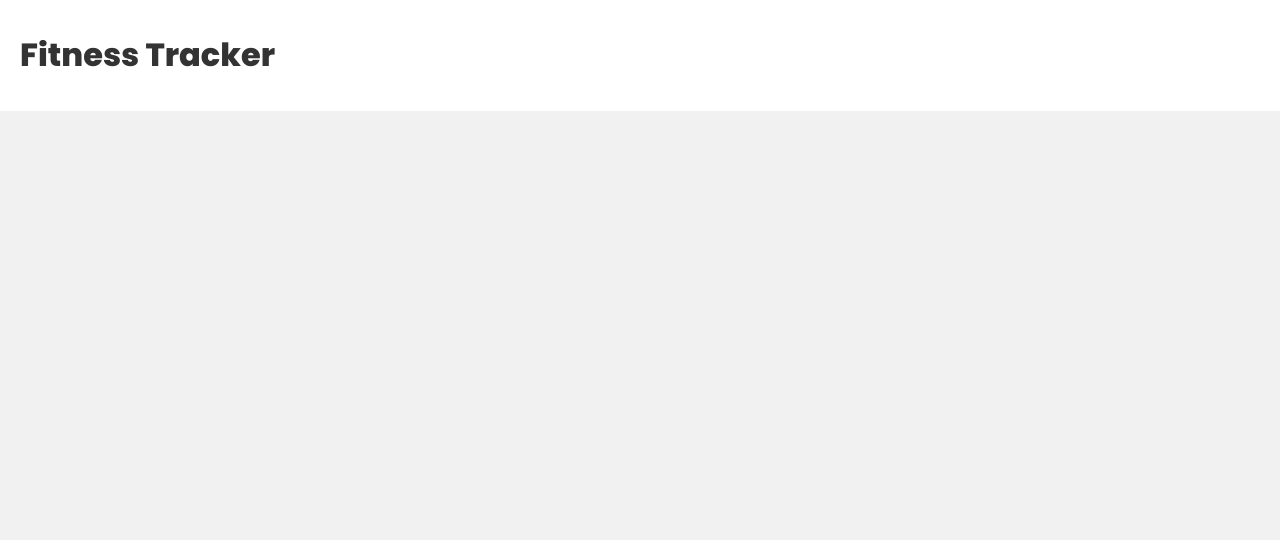
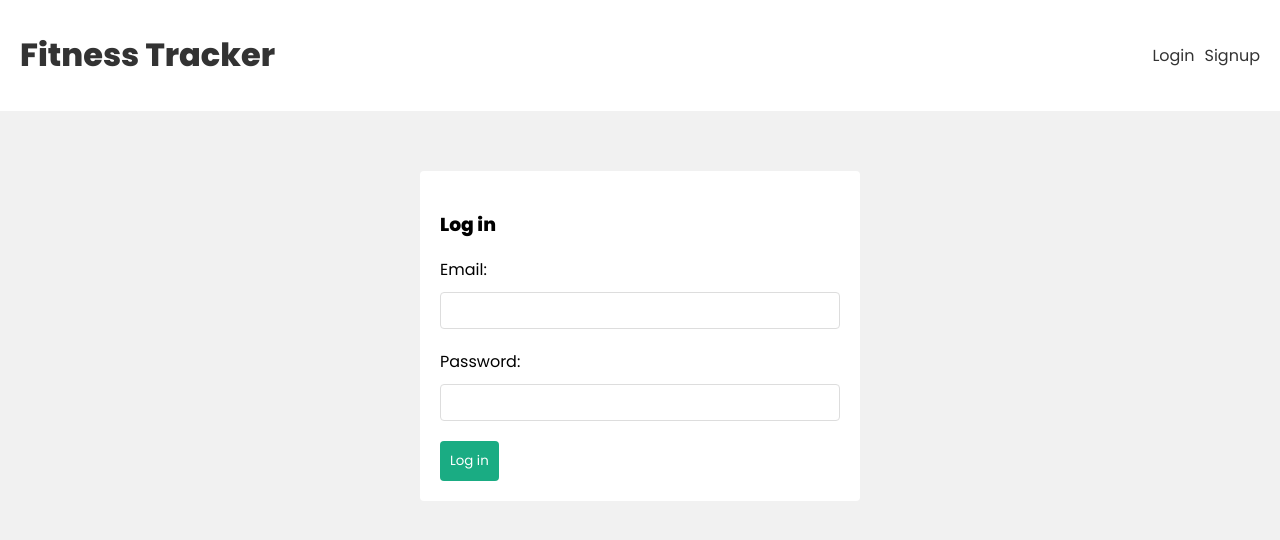
Before and after one commit to VaibhaoHatwar/FitLog, a React (Vite) app in the folder frontend/: page /login in a window 1280 px wide. Before the commit this address had no page. Shown: the top 540 px of the page. Built offline with nearby package versions, Linux system fonts and the light colour scheme.

Commit message:
feature: (frontend) add login and signup pages with form styling
- Created LoginPage and SignupPage components
- Added routing paths for /login and /signup in App.jsx
- Applied custom CSS styling to Navbar, login, and signup forms
- Prepared forms for future authentication logic

```diff
--- a/frontend/src/App.jsx
+++ b/frontend/src/App.jsx
@@ -2,6 +2,8 @@ import { BrowserRouter, Routes, Route } from "react-router-dom"
 
 // pages and components
 import HomePage from "./pages/HomePage"
+import LoginPage from "./pages/LoginPage"
+import SignupPage from "./pages/SignupPage"
 import Navbar from "./components/Navbar"
 
 const App = () => {
@@ -12,6 +14,8 @@ const App = () => {
       <div className="pages">
         <Routes>
           <Route path="/" element={<HomePage />} />
+          <Route path="/login" element={<LoginPage />} />
+          <Route path="/signup" element={<SignupPage />} />
         </Routes>
       </div>
       </BrowserRouter>
--- a/frontend/src/components/Navbar.jsx
+++ b/frontend/src/components/Navbar.jsx
@@ -7,6 +7,12 @@ const Navbar = () => {
         <Link to="/">
           <h1>Fitness Tracker</h1>
         </Link>
+        <nav>
+          <div>
+            <Link to="/login">Login</Link>
+            <Link to="/signup">Signup</Link>
+          </div>
+        </nav>
       </div>
     </header>
   );
--- a/frontend/src/index.css
+++ b/frontend/src/index.css
@@ -101,3 +101,20 @@ div.error {
 input.error {
   border: 1px solid var(--error);
 }
+
+/* navbar */
+nav {
+  display: flex;
+  align-items: center;
+}
+nav a {
+  margin-left: 10px;
+}
+/* auth forms */
+form.signup, form.login {
+  max-width: 400px;
+  margin: 40px auto;
+  padding: 20px;
+  background: #fff;
+  border-radius: 4px;
+}
--- /dev/null
+++ b/frontend/src/pages/LoginPage.jsx
@@ -0,0 +1,35 @@
+import { useState } from "react";
+
+const LoginPage = () => {
+  const [email, setEmail] = useState("");
+  const [password, setPassword] = useState("");
+
+  const handleSubmit = async (e) => {
+    e.preventDefault();
+
+    console.log("email: ", email);
+    console.log("password: ", password);
+  };
+
+  return (
+    <form className="login" onSubmit={handleSubmit}>
+      <h3>Log in</h3>
+
+      <label>Email:</label>
+      <input
+        type="email"
+        onChange={(e) => setEmail(e.target.value)}
+        value={email}
+      />
+      <label>Password:</label>
+      <input
+        type="password"
+        onChange={(e) => setPassword(e.target.value)}
+        value={password}
+      />
+      <button type="submit">Log in</button>
+    </form>
+  );
+};
+
+export default LoginPage;
--- /dev/null
+++ b/frontend/src/pages/SignupPage.jsx
@@ -0,0 +1,35 @@
+import { useState } from "react";
+
+const SignupPage = () => {
+  const [email, setEmail] = useState("");
+  const [password, setPassword] = useState("");
+
+  const handleSubmit = async (e) => {
+    e.preventDefault();
+
+    console.log("email: ", email);
+    console.log("password: ", password);
+  };
+
+  return (
+    <form className="signup" onSubmit={handleSubmit}>
+      <h3>Sign up</h3>
+
+      <label>Email:</label>
+      <input
+        type="email"
+        onChange={(e) => setEmail(e.target.value)}
+        value={email}
+      />
+      <label>Password:</label>
+      <input
+        type="password"
+        onChange={(e) => setPassword(e.target.value)}
+        value={password}
+      />
+      <button type="submit">Sign up</button>
+    </form>
+  );
+};
+
+export default SignupPage;
```
